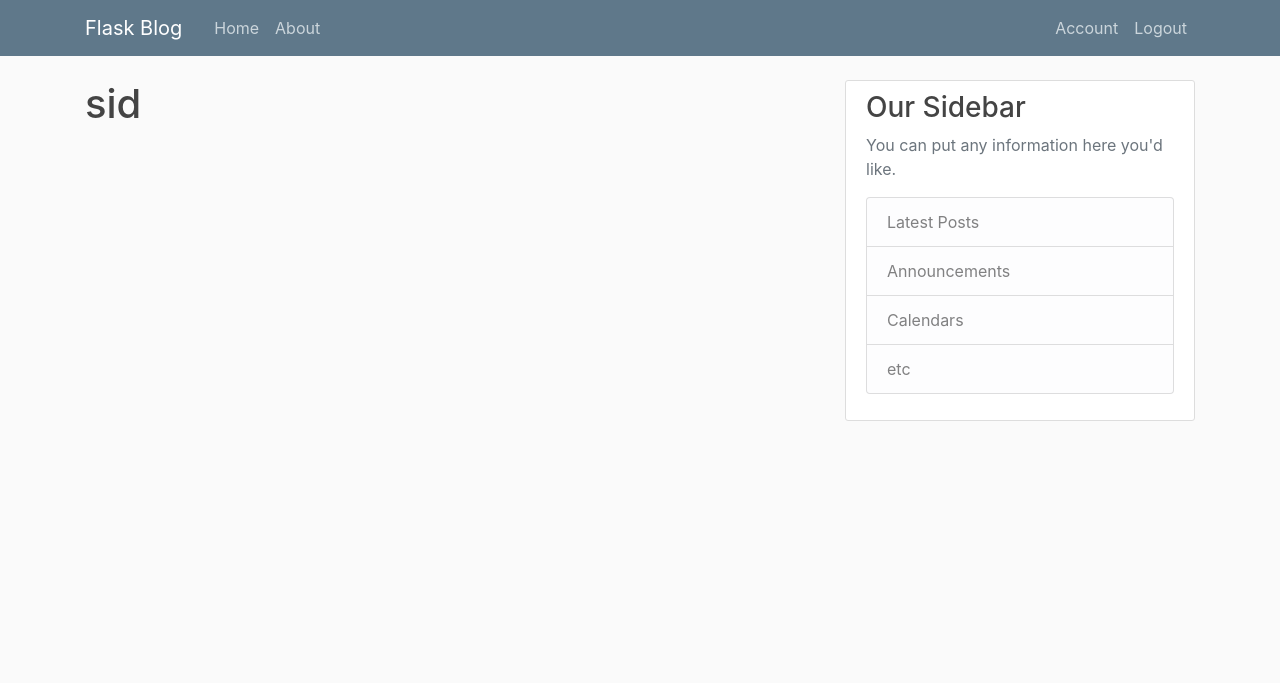
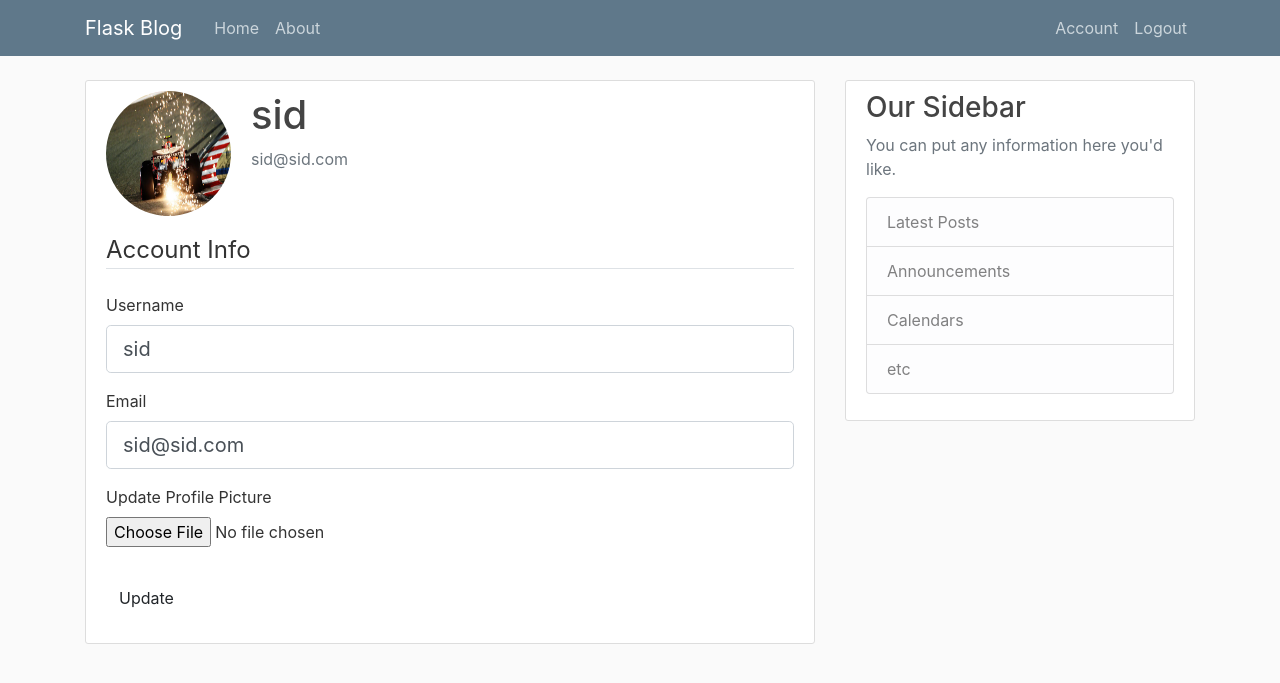
Before and after one commit to siddhesh2263/flaskblog, a Flask app: page /account in a window 1280 px wide. Shown: the top 683 px of the page. Run offline with Flask 2, Linux system fonts and the light colour scheme; a user stored in the database is signed in; some libraries are stand-ins or nearby versions.

Commit message:
updated account info route

```diff
--- a/flaskblog/forms.py
+++ b/flaskblog/forms.py
@@ -1,4 +1,6 @@
 from flask_wtf import FlaskForm
+from flask_wtf.file import FileField, FileAllowed
+from flask_login import current_user
 from wtforms import StringField, PasswordField, SubmitField, BooleanField
 from wtforms.validators import DataRequired, Length, Email, EqualTo, ValidationError
 from flaskblog.models import User
@@ -28,3 +30,22 @@ class LoginForm(FlaskForm):
     password = PasswordField('Password', validators=[DataRequired()])
     remember = BooleanField('Remember Me')
     submit = SubmitField('Login')
+
+
+class UpdateAccountForm(FlaskForm):
+    username = StringField('Username', validators=[DataRequired(), Length(min=2, max=20)])
+    email = StringField('Email', validators=[DataRequired(), Email()])
+    picture = FileField('Update Profile Picture', validators=[FileAllowed(['jpg', 'png'])])
+    submit = SubmitField('Update')
+
+    def validate_username(self, username):
+        if username.data != current_user.username:
+            user = User.query.filter_by(username=username.data).first()
+            if user:
+                raise ValidationError('That username is taken. Please choose a different one.')
+
+    def validate_email(self, email):
+        if email.data != current_user.email:
+            user = User.query.filter_by(email=email.data).first()
+            if user:
+                raise ValidationError('That email is taken. Please choose a different one.')
--- a/flaskblog/routes.py
+++ b/flaskblog/routes.py
@@ -1,7 +1,10 @@
+import os
+import secrets
+from PIL import Image
 from flask import render_template, url_for, flash, redirect, request
 from flaskblog import app, db, bcrypt
 from flaskblog.models import User, Post
-from flaskblog.forms import RegistrationForm, LoginForm
+from flaskblog.forms import RegistrationForm, LoginForm, UpdateAccountForm
 from flask_login import login_user, current_user, logout_user, login_required
 
 posts = [
@@ -70,7 +73,36 @@ def logout():
     return redirect(url_for('home'))
 
 
-@app.route('/account')
+def save_picture(form_picture):
+    random_hex = secrets.token_hex(8)
+    _, f_ext = os.path.split(form_picture.filename)
+    picture_fn = random_hex + f_ext
+    picture_path = os.path.join(app.root_path, 'static/profile_pics', picture_fn)
+
+    output_size = (125, 125)
+    i = Image.open(form_picture)
+    i.thumbnail(output_size)
+    i.save(picture_path)
+
+    return picture_fn
+
+
+@app.route('/account', methods=['GET', 'POST'])
 @login_required
 def account():
-    return render_template('account.html', title='Account')
+    form = UpdateAccountForm()
+    if form.validate_on_submit():
+        if form.picture.data:
+            picture_file = save_picture(form.picture.data)
+            current_user.image_file = picture_file
+        current_user.username = form.username.data
+        current_user.email = form.email.data
+        db.session.commit()
+        flash('Your account has been updated!', 'success')
+        return redirect(url_for('account'))
+        # redirect is used so that when the page is redirected to another route, instead of sending a POST request which the browser will do when it displays a confirmation box stating that are you sure you want to reload this page and submit new data, it instead submits a GET request, while getting the page again
+    elif request.method == 'GET':
+        form.username.data = current_user.username
+        form.email.data = current_user.email
+    image_file = url_for('static', filename='profile_pics/' + current_user.image_file)
+    return render_template('account.html', title='Account', image_file=image_file, form=form)
--- a/flaskblog/templates/account.html
+++ b/flaskblog/templates/account.html
@@ -1,6 +1,71 @@
 {% extends "layout.html" %}
 {% block content %}
 
-    <h1>{{ current_user.username }}</h1>
+    <div class="content-section">
+        <div class="media">
+            <img class="rounded-circle account-img" src="{{ image_file }}">
+            <div class="media-body">
+                <h2 class="account-heading">{{ current_user.username }}</h2>
+                <p class="text-secondary">{{ current_user.email }}</p>
+            </div>
+        </div>
+        <!-- FORM HERE -->
+
+        <form action="" method="POST" enctype="multipart/form-data">
+            <!-- Adds a CSRF token => .hidden_tag() -->
+            {{ form.hidden_tag() }}
+            <fieldset class="form-group">
+                <legend class="border-bottom mb-4">Account Info</legend>
+
+                <div class="form-group">
+                    {{ form.username.label(class="form-control-label") }}
+
+                    {% if form.username.errors %}
+                        {{ form.username(class="form-control form-control-lg is-invalid") }}
+                        <div class="invalid-feedback">
+                            {% for error in form.username.errors %}
+                                <span>{{ error }}</span>
+                            {% endfor %}
+                        </div>
+                    {% else %}
+                        {{ form.username(class="form-control form-control-lg") }}
+                    {% endif %}
+                </div>
+
+                <div class="form-group">
+                    {{ form.email.label(class="form-control-label") }}
+
+                    {% if form.email.errors %}
+                        {{ form.email(class="form-control form-control-lg is-invalid") }}
+                        <div class="invalid-feedback">
+                            {% for error in form.email.errors %}
+                                <span>{{ error }}</span>
+                            {% endfor %}
+                        </div>
+                    {% else %}
+                        {{ form.email(class="form-control form-control-lg") }}
+                    {% endif %}
+                </div>
+
+                <div class="form-group">
+                    {{ form.picture.label() }}
+                    {{ form.picture(class="form-control-file") }}
+                    {% if form.picture.errors %}
+                        {% for error in form.picture.errors %}
+                            <span class="text-danger">{{ error }}</span><br>
+                        {% endfor %}
+                    {% endif %}
+                </div>
+
+            </fieldset>
+
+            <div class="form-group">
+                {{ form.submit(class="btn btn-outlin-info") }}
+            </div>
+
+        </form>
+
+
+    </div>
 
 {% endblock content %}
```
Also changed, not shown: flaskblog/site.db, flaskblog/static/profile_pics/1322d2723ba33ec6Tracker.JPG (added), flaskblog/static/profile_pics/6d6989ee2b897432red-bull-trye.jpg (added), flaskblog/static/profile_pics/afe51a9a89e6965cSBWS_Feedback.JPG (added), flaskblog/static/profile_pics/d8402f7ab85c8e73romain.jpg (added), flaskblog/static/profile_pics/default.jpg (added), readme.md.
